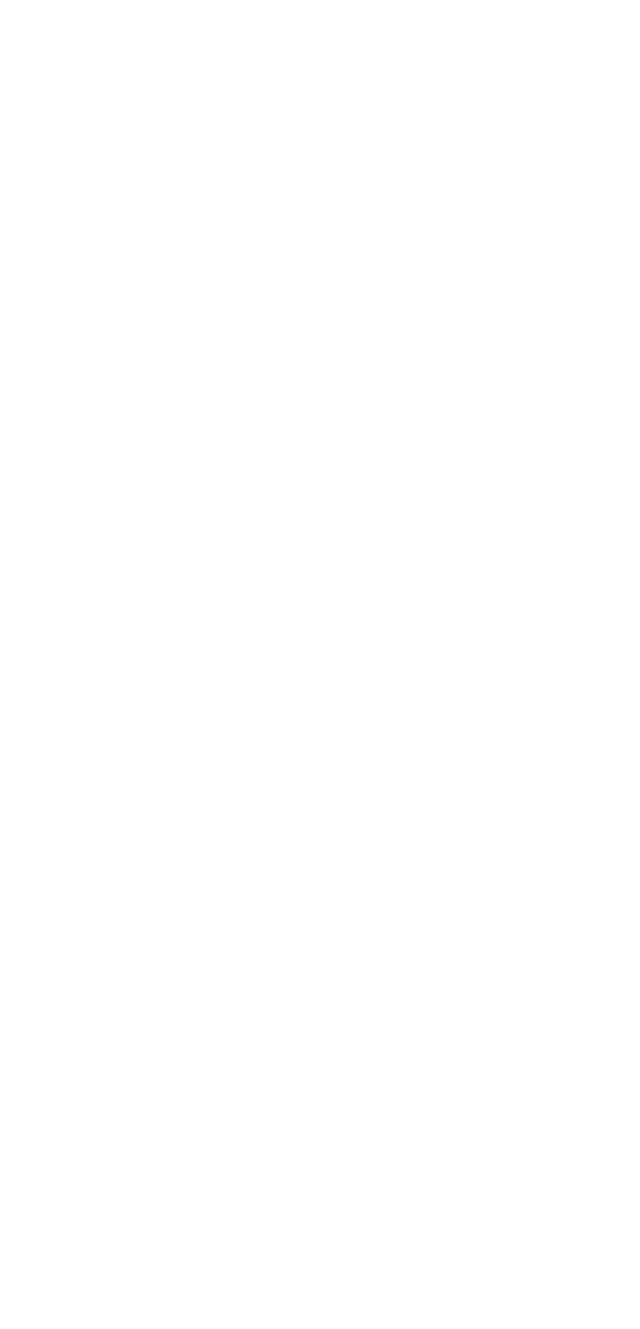
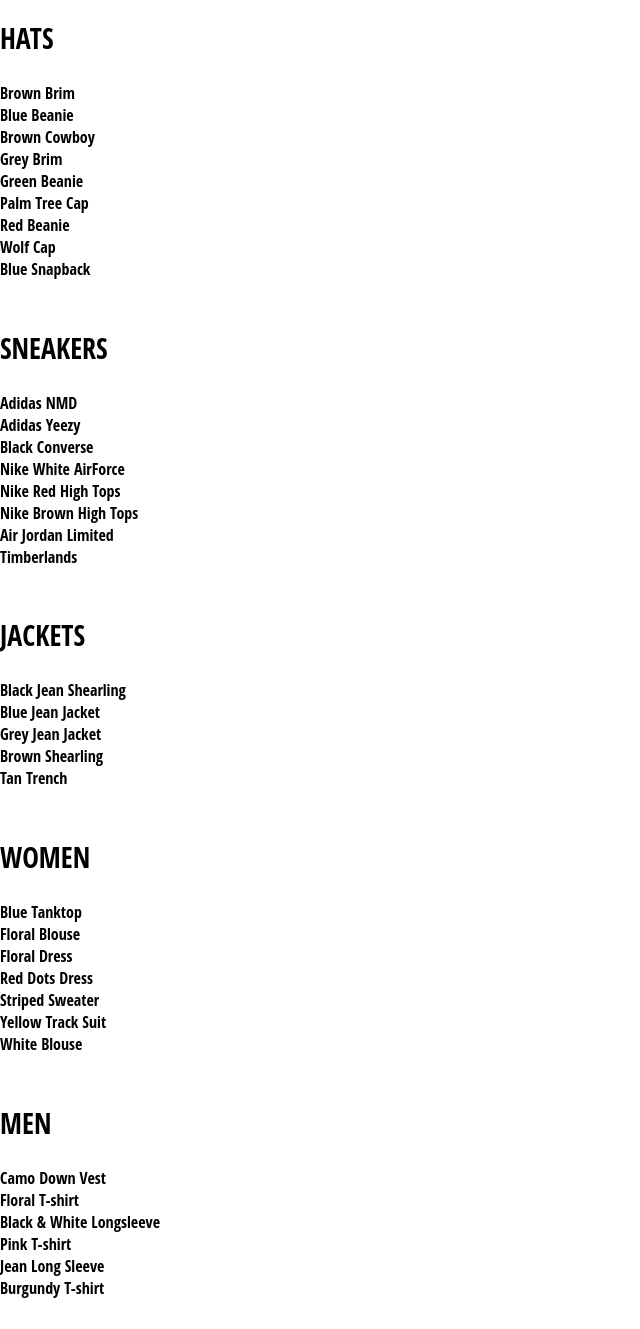
Before and after one commit to asyniagina/clothing-app, a React (Create React App) app: page /shop in a window 1280 px wide. Shown: the whole page, without its empty margins (0-640 px from the left). Before the commit the page ends 800 px from the top, so only its background shows below. Built offline with nearby package versions, Linux system fonts and the light colour scheme.

Commit message:
add data_shop and ShopPage component

```diff
--- a/src/App.js
+++ b/src/App.js
@@ -3,19 +3,14 @@ import { Switch, Route } from 'react-router-dom';
 
 import './App.css';
 import Homepage from './pages/homepage/homepage.component';
-
-const HatsPage = () => (
-  <div>
-    <h1>HATS PAGE</h1>
-  </div>
-);
+import ShopPage from './shop/shop.component';
 
 function App() {
   return (
     <div>
       <Switch>
         <Route exact path='/' component={Homepage} />
-        <Route path='/hats' component={HatsPage} />
+        <Route path='/shop' component={ShopPage} />
       </Switch>
     </div>
   );
--- /dev/null
+++ b/src/collection-preview/collection-preview.component.jsx
@@ -0,0 +1,16 @@
+import React from 'react';
+import './collection-preview.styles.scss';
+
+const CollectionPreview = ({title, items}) => (
+    <div className='collection-preview'>
+        <h1 className='title'> {title.toUpperCase()} </h1>
+        <div className="preview" />
+        {
+            items.map((item) => (
+                <div key={item.id}> {item.name} </div>
+            ))
+        }
+    </div>
+);
+
+export default CollectionPreview;
--- /dev/null
+++ b/src/collection-preview/collection-preview.styles.scss
@@ -0,0 +1,15 @@
+.collection-preview {
+    display: flex;
+    flex-direction: column;
+    margin-bottom: 30px;
+
+    .title {
+      font-size: 28px;
+      margin-bottom: 25px;
+    }
+
+    .preview {
+      display: flex;
+      justify-content: space-between;
+    }
+  }
--- /dev/null
+++ b/src/shop/shop.component.jsx
@@ -0,0 +1,28 @@
+import React from 'react';
+import SHOP_DATA from './shop.data';
+import CollectionPreview from '../collection-preview/collection-preview.component';
+
+class ShopPage extends React.Component {
+    constructor(props) {
+        super(props);
+
+        this.state = {
+            collections: SHOP_DATA
+        };
+    }
+
+    render() {
+        const {collections} = this.state;
+        return (
+            <div className='shop-page'>
+                {
+                    collections.map(( {id, ...otherCollectionProps }) => (
+                        <CollectionPreview key={id} {...otherCollectionProps} />
+                    ))
+                }
+            </div>
+        );
+    }
+}
+
+export default ShopPage;
--- /dev/null
+++ b/src/shop/shop.data.js
@@ -0,0 +1,249 @@
+const SHOP_DATA = [
+    {
+      id: 1,
+      title: 'Hats',
+      routeName: 'hats',
+      items: [
+        {
+          id: 1,
+          name: 'Brown Brim',
+          imageUrl: 'https://i.ibb.co/ZYW3VTp/brown-brim.png',
+          price: 25
+        },
+        {
+          id: 2,
+          name: 'Blue Beanie',
+          imageUrl: 'https://i.ibb.co/ypkgK0X/blue-beanie.png',
+          price: 18
+        },
+        {
+          id: 3,
+          name: 'Brown Cowboy',
+          imageUrl: 'https://i.ibb.co/QdJwgmp/brown-cowboy.png',
+          price: 35
+        },
+        {
+          id: 4,
+          name: 'Grey Brim',
+          imageUrl: 'https://i.ibb.co/RjBLWxB/grey-brim.png',
+          price: 25
+        },
+        {
+          id: 5,
+          name: 'Green Beanie',
+          imageUrl: 'https://i.ibb.co/YTjW3vF/green-beanie.png',
+          price: 18
+        },
+        {
+          id: 6,
+          name: 'Palm Tree Cap',
+          imageUrl: 'https://i.ibb.co/rKBDvJX/palm-tree-cap.png',
+          price: 14
+        },
+        {
+          id: 7,
+          name: 'Red Beanie',
+          imageUrl: 'https://i.ibb.co/bLB646Z/red-beanie.png',
+          price: 18
+        },
+        {
+          id: 8,
+          name: 'Wolf Cap',
+          imageUrl: 'https://i.ibb.co/1f2nWMM/wolf-cap.png',
+          price: 14
+        },
+        {
+          id: 9,
+          name: 'Blue Snapback',
+          imageUrl: 'https://i.ibb.co/X2VJP2W/blue-snapback.png',
+          price: 16
+        }
+      ]
+    },
+    {
+      id: 2,
+      title: 'Sneakers',
+      routeName: 'sneakers',
+      items: [
+        {
+          id: 10,
+          name: 'Adidas NMD',
+          imageUrl: 'https://i.ibb.co/0s3pdnc/adidas-nmd.png',
+          price: 220
+        },
+        {
+          id: 11,
+          name: 'Adidas Yeezy',
+          imageUrl: 'https://i.ibb.co/dJbG1cT/yeezy.png',
+          price: 280
+        },
+        {
+          id: 12,
+          name: 'Black Converse',
+          imageUrl: 'https://i.ibb.co/bPmVXyP/black-converse.png',
+          price: 110
+        },
+        {
+          id: 13,
+          name: 'Nike White AirForce',
+          imageUrl: 'https://i.ibb.co/1RcFPk0/white-nike-high-tops.png',
+          price: 160
+        },
+        {
+          id: 14,
+          name: 'Nike Red High Tops',
+          imageUrl: 'https://i.ibb.co/QcvzydB/nikes-red.png',
+          price: 160
+        },
+        {
+          id: 15,
+          name: 'Nike Brown High Tops',
+          imageUrl: 'https://i.ibb.co/fMTV342/nike-brown.png',
+          price: 160
+        },
+        {
+          id: 16,
+          name: 'Air Jordan Limited',
+          imageUrl: 'https://i.ibb.co/w4k6Ws9/nike-funky.png',
+          price: 190
+        },
+        {
+          id: 17,
+          name: 'Timberlands',
+          imageUrl: 'https://i.ibb.co/Mhh6wBg/timberlands.png',
+          price: 200
+        }
+      ]
+    },
+    {
+      id: 3,
+      title: 'Jackets',
+      routeName: 'jackets',
+      items: [
+        {
+          id: 18,
+          name: 'Black Jean Shearling',
+          imageUrl: 'https://i.ibb.co/XzcwL5s/black-shearling.png',
+          price: 125
+        },
+        {
+          id: 19,
+          name: 'Blue Jean Jacket',
+          imageUrl: 'https://i.ibb.co/mJS6vz0/blue-jean-jacket.png',
+          price: 90
+        },
+        {
+          id: 20,
+          name: 'Grey Jean Jacket',
+          imageUrl: 'https://i.ibb.co/N71k1ML/grey-jean-jacket.png',
+          price: 90
+        },
+        {
+          id: 21,
+          name: 'Brown Shearling',
+          imageUrl: 'https://i.ibb.co/s96FpdP/brown-shearling.png',
+          price: 165
+        },
+        {
+          id: 22,
+          name: 'Tan Trench',
+          imageUrl: 'https://i.ibb.co/M6hHc3F/brown-trench.png',
+          price: 185
+        }
+      ]
+    },
+    {
+      id: 4,
+      title: 'Women',
+      routeName: 'women',
+      items: [
+        {
+          id: 23,
+          name: 'Blue Tanktop',
+          imageUrl: 'https://i.ibb.co/7CQVJNm/blue-tank.png',
+          price: 25
+        },
+        {
+          id: 24,
+          name: 'Floral Blouse',
+          imageUrl: 'https://i.ibb.co/4W2DGKm/floral-blouse.png',
+          price: 20
+        },
+        {
+          id: 25,
+          name: 'Floral Dress',
+          imageUrl: 'https://i.ibb.co/KV18Ysr/floral-skirt.png',
+          price: 80
+        },
+        {
+          id: 26,
+          name: 'Red Dots Dress',
+          imageUrl: 'https://i.ibb.co/N3BN1bh/red-polka-dot-dress.png',
+          price: 80
+        },
+        {
+          id: 27,
+          name: 'Striped Sweater',
+          imageUrl: 'https://i.ibb.co/KmSkMbH/striped-sweater.png',
+          price: 45
+        },
+        {
+          id: 28,
+          name: 'Yellow Track Suit',
+          imageUrl: 'https://i.ibb.co/v1cvwNf/yellow-track-suit.png',
+          price: 135
+        },
+        {
+          id: 29,
+          name: 'White Blouse',
+          imageUrl: 'https://i.ibb.co/qBcrsJg/white-vest.png',
+          price: 20
+        }
+      ]
+    },
+    {
+      id: 5,
+      title: 'Men',
+      routeName: 'men',
+      items: [
+        {
+          id: 30,
+          name: 'Camo Down Vest',
+          imageUrl: 'https://i.ibb.co/xJS0T3Y/camo-vest.png',
+          price: 325
+        },
+        {
+          id: 31,
+          name: 'Floral T-shirt',
+          imageUrl: 'https://i.ibb.co/qMQ75QZ/floral-shirt.png',
+          price: 20
+        },
+        {
+          id: 32,
+          name: 'Black & White Longsleeve',
+          imageUrl: 'https://i.ibb.co/55z32tw/long-sleeve.png',
+          price: 25
+        },
+        {
+          id: 33,
+          name: 'Pink T-shirt',
+          imageUrl: 'https://i.ibb.co/RvwnBL8/pink-shirt.png',
+          price: 25
+        },
+        {
+          id: 34,
+          name: 'Jean Long Sleeve',
+          imageUrl: 'https://i.ibb.co/VpW4x5t/roll-up-jean-shirt.png',
+          price: 40
+        },
+        {
+          id: 35,
+          name: 'Burgundy T-shirt',
+          imageUrl: 'https://i.ibb.co/mh3VM1f/polka-dot-shirt.png',
+          price: 25
+        }
+      ]
+    }
+  ];
+
+  export default SHOP_DATA;
```
